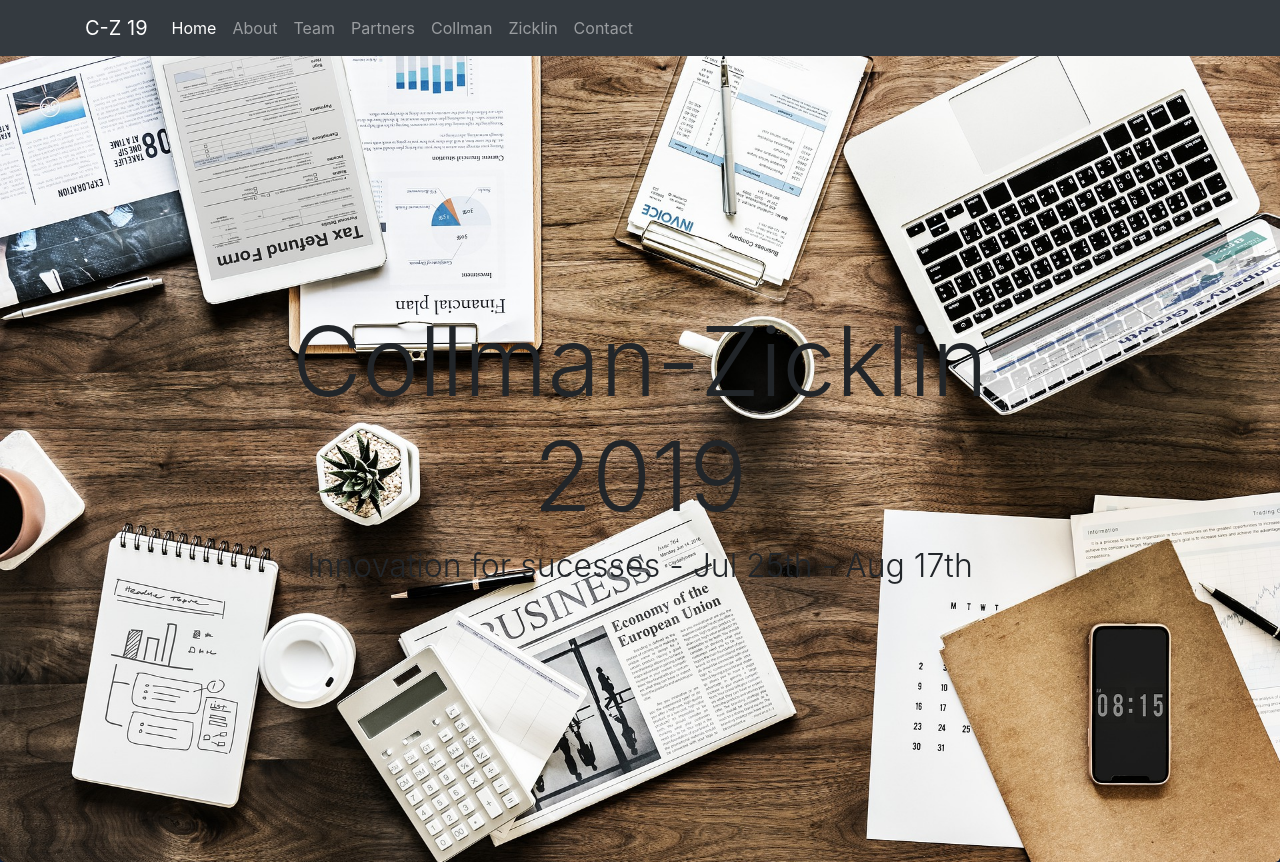
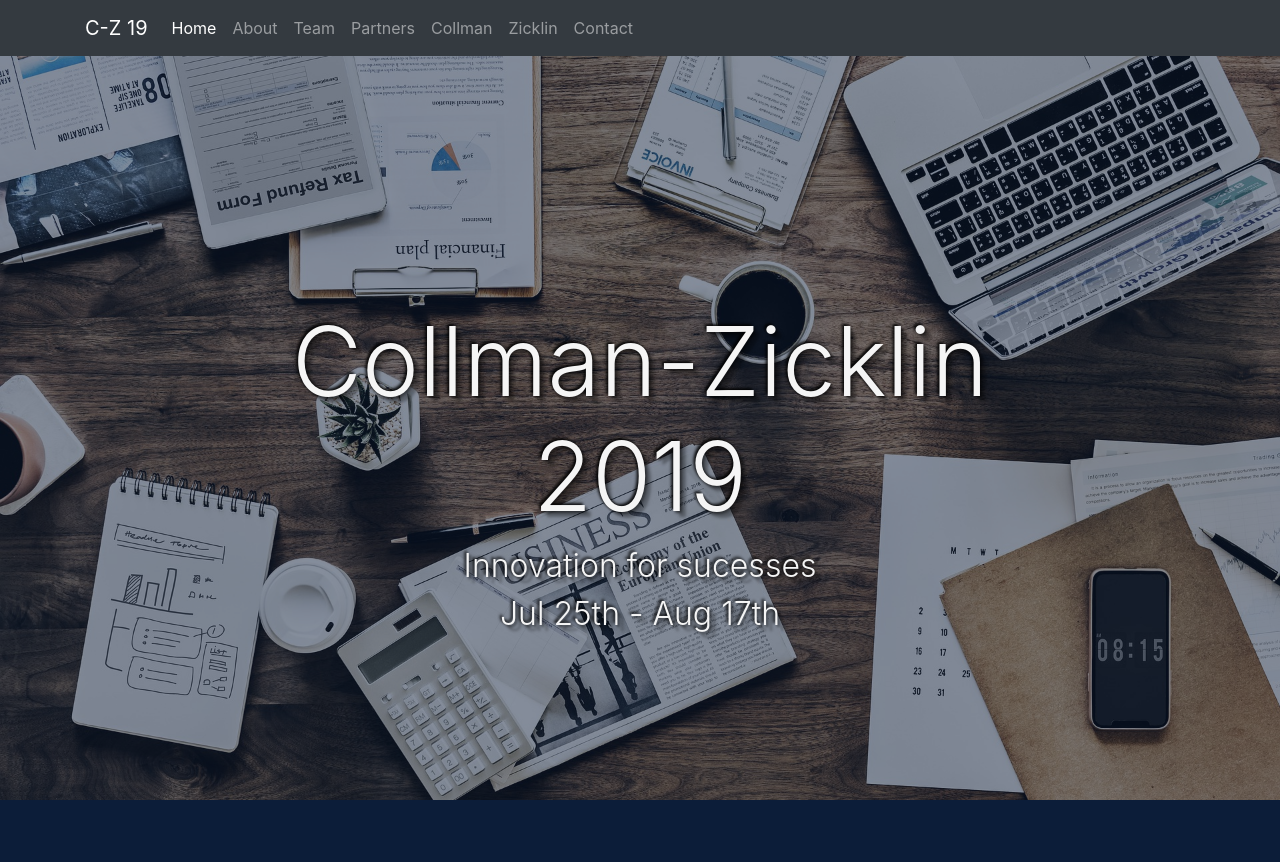
Before and after one commit to Poozmac/ColmanZicklin, a plain HTML site: page index.html in a window 1280 px wide. Shown: the top 862 px of the page. Drawn offline with nearby package versions, Linux system fonts and the light colour scheme.

Commit message:
fix header

```diff
--- a/css/styles.css
+++ b/css/styles.css
@@ -118,10 +118,30 @@ nav .nav-item, nav .nav-item:focus, nav .nav-item:hover, nav .nav-item a:hover,
 }
 
 .jumbotron {
+  background: transparent;
+  padding: 20%;
+}
+
+.jumbotron::after {
+  content: "";
   background: url("../imgs/BusinessBackground.jpg") no-repeat center center fixed;
   -webkit-background-size: cover;
   -moz-background-size: cover;
   -o-background-size: cover;
   background-size: cover;
-  padding: 20%;
+  opacity: 0.5;
+  top: 0;
+  left: 0;
+  bottom: 0;
+  right: 0;
+  position: absolute;
+  z-index: -1;
 }
+
+.display-1, header .lead {
+  /* font-weight: bold; */
+  color: whitesmoke;
+  text-shadow: -2px -2px 3px rgba(0, 0, 0, 0.9),
+              2px 2px 3px rgba(0, 0, 0, .6),
+              6px 6px 3px rgba(0, 0, 0, .3);
+}
--- a/index.html
+++ b/index.html
@@ -53,7 +53,7 @@
             Collman-Zicklin 2019
         </h1>
         <p class="lead">
-          Innovation for sucesses - Jul 25th - Aug 17th
+          Innovation for sucesses<br>Jul 25th - Aug 17th
         </p>
       </div>
     </div>
```
